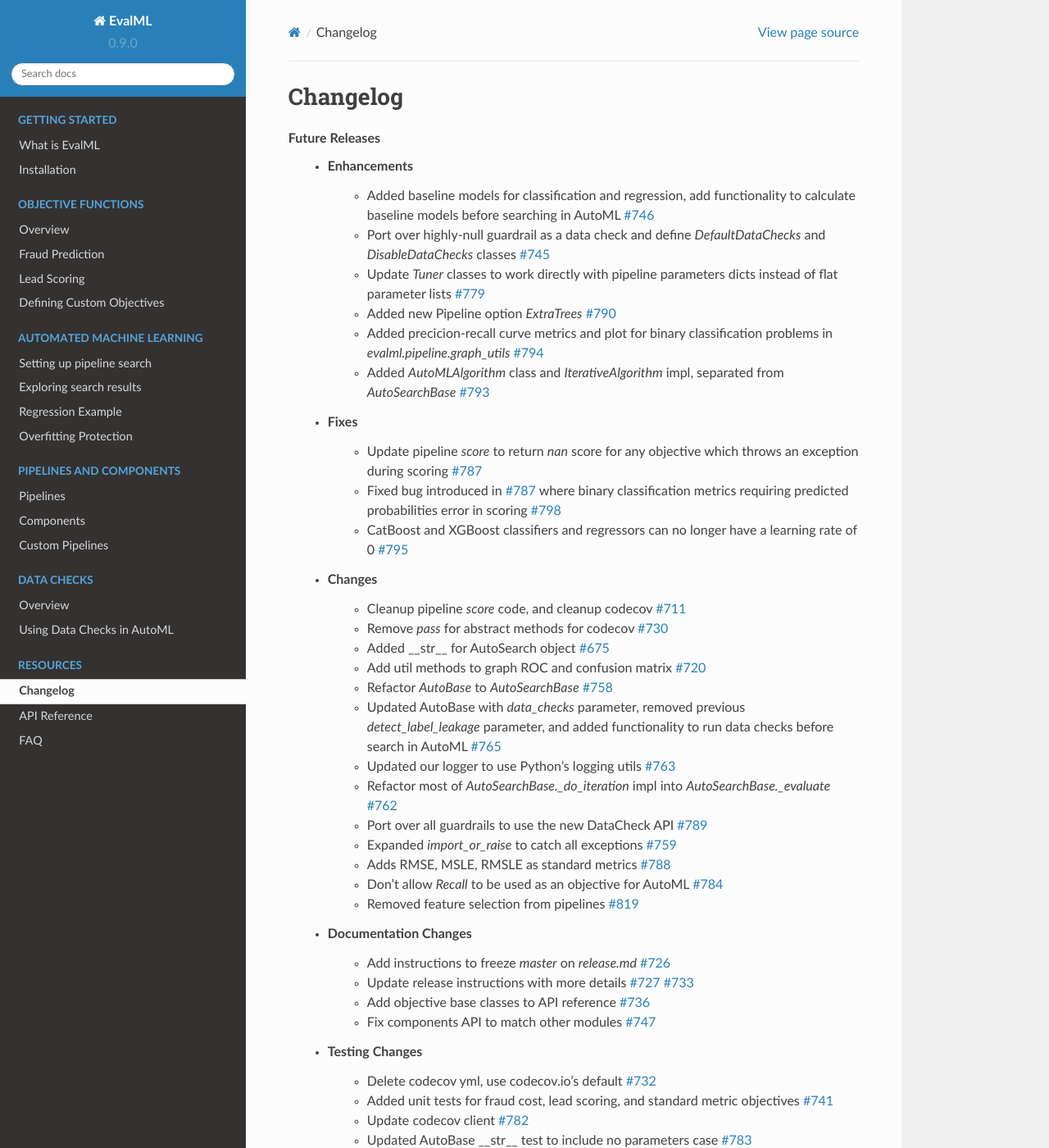
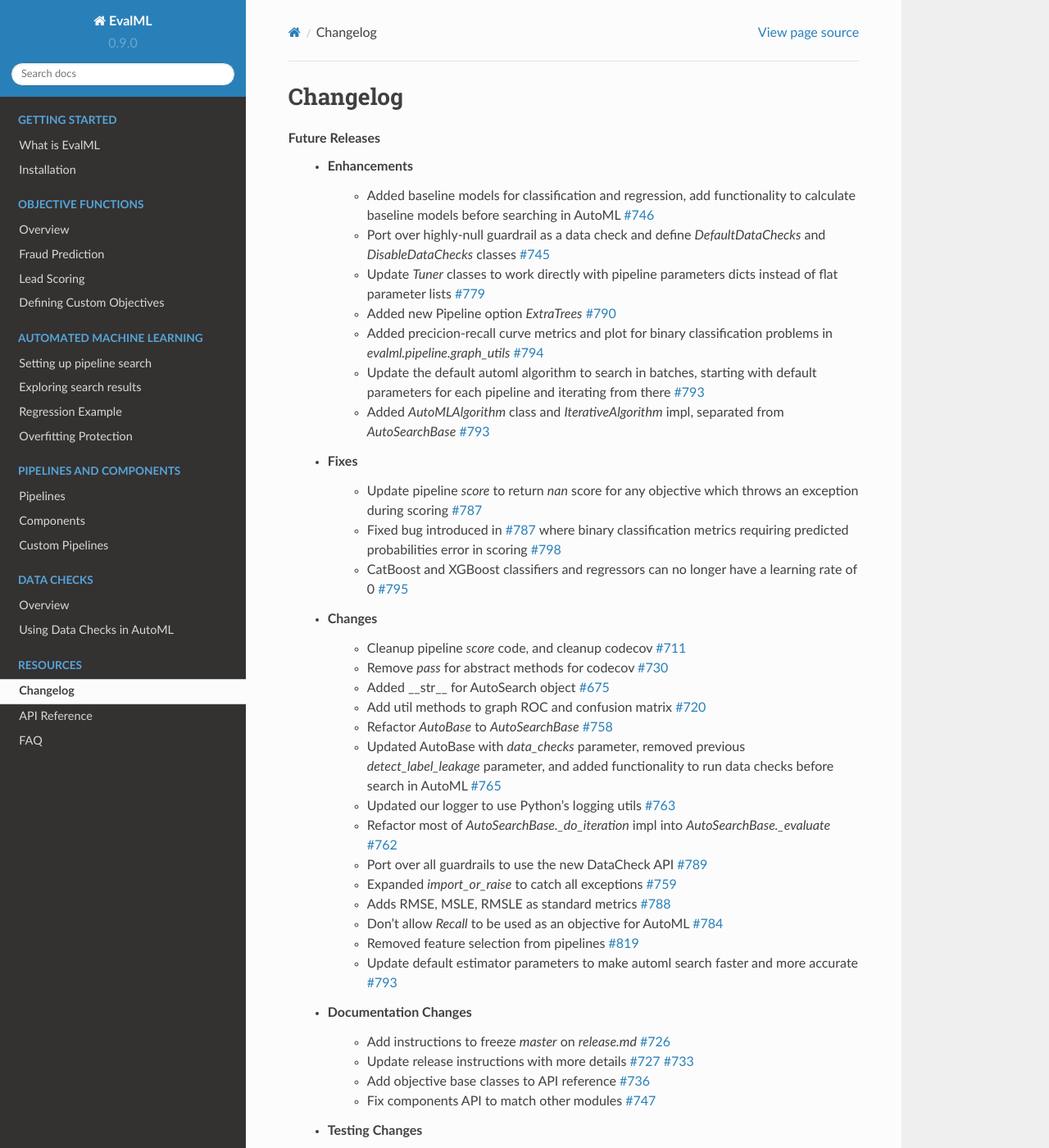
Before and after one commit to alteryx/evalml, a Sphinx documentation site: the page built from docs/source/changelog.rst, in a window 1280 px wide and 1400 px high. Shown: the whole window at 82% size. Built offline with Sphinx 7.4.7 and the Read the Docs theme 2.0.0, drawn with Linux system fonts in a browser that asks for light colours; comment, search, counter and statistics services are not loaded; some of the changed text lies outside the part shown.

Commit message:
Update changelog

```diff
--- a/docs/source/changelog.rst
+++ b/docs/source/changelog.rst
@@ -9,6 +9,7 @@ Changelog
         * Update `Tuner` classes to work directly with pipeline parameters dicts instead of flat parameter lists :pr:`779`
         * Added new Pipeline option `ExtraTrees` :pr:`790`
         * Added precicion-recall curve metrics and plot for binary classification problems in `evalml.pipeline.graph_utils` :pr:`794`
+        * Update the default automl algorithm to search in batches, starting with default parameters for each pipeline and iterating from there :pr:`793`
         * Added `AutoMLAlgorithm` class and `IterativeAlgorithm` impl, separated from `AutoSearchBase` :pr:`793`
     * Fixes
         * Update pipeline `score` to return `nan` score for any objective which throws an exception during scoring :pr:`787`
@@ -28,6 +29,7 @@ Changelog
         * Adds RMSE, MSLE, RMSLE as standard metrics :pr:`788`
         * Don't allow `Recall` to be used as an objective for AutoML :pr:`784`
         * Removed feature selection from pipelines :pr:`819`
+        * Update default estimator parameters to make automl search faster and more accurate :pr:`793`
     * Documentation Changes
         * Add instructions to freeze `master` on `release.md` :pr:`726`
         * Update release instructions with more details :pr:`727` :pr:`733`
@@ -54,6 +56,7 @@ Changelog
     * All guardrail functions previously under ``evalml.guardrails.utils`` will be removed and replaced by data checks :pr:`789`
     * ``Recall`` disallowed as an objective for AutoML :pr:`784`
     * ``AutoSearchBase`` parameter ``tuner`` has been renamed to ``tuner_class`` :pr:`793`
+    * ``AutoSearchBase`` parameter ``possible_pipelines`` and ``possible_model_families`` have been renamed to ``allowed_pipelines`` and ``allowed_model_families`` :pr:`793`
 
 
 **v0.9.0 Apr. 27, 2020**
```
